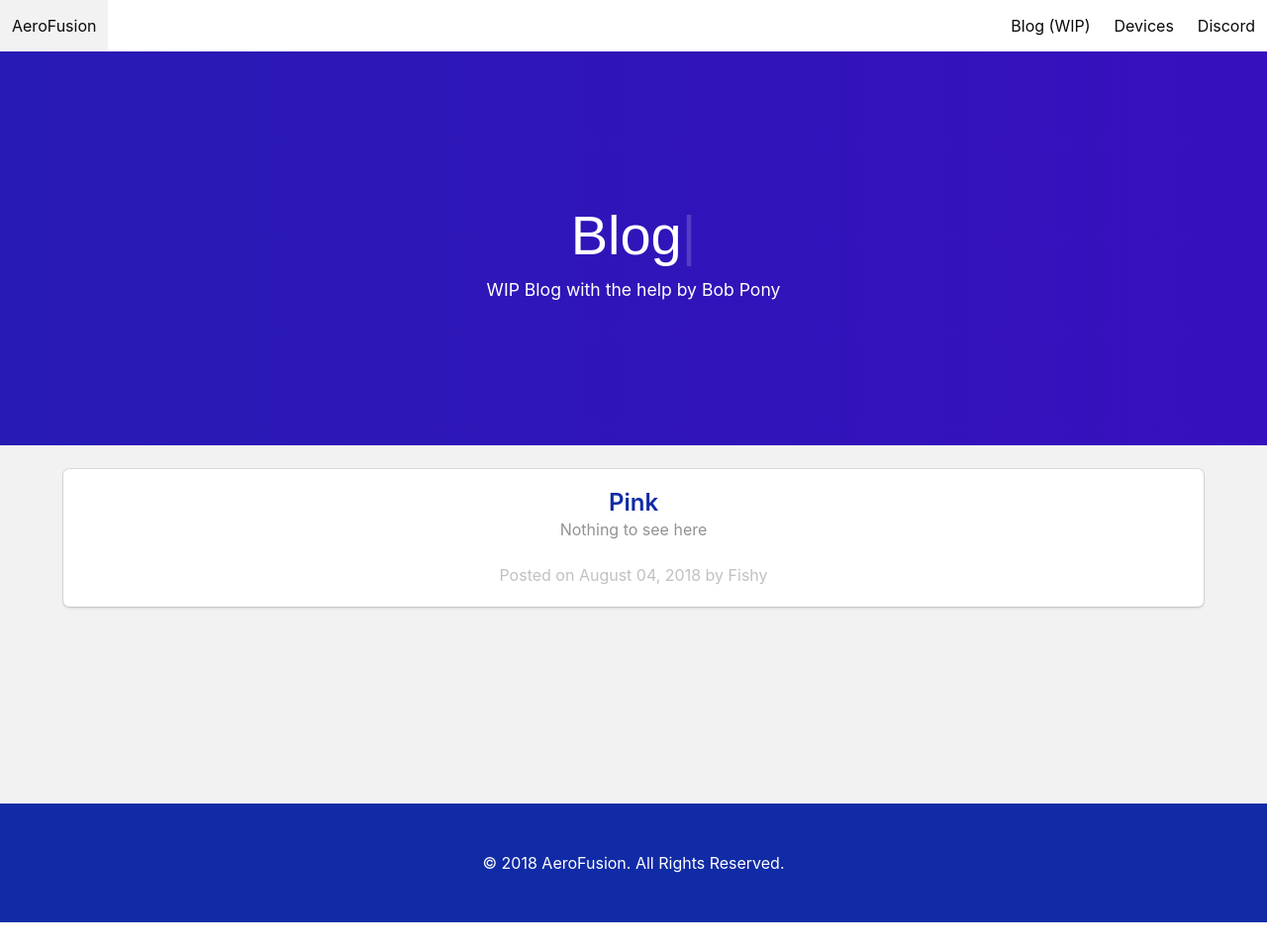
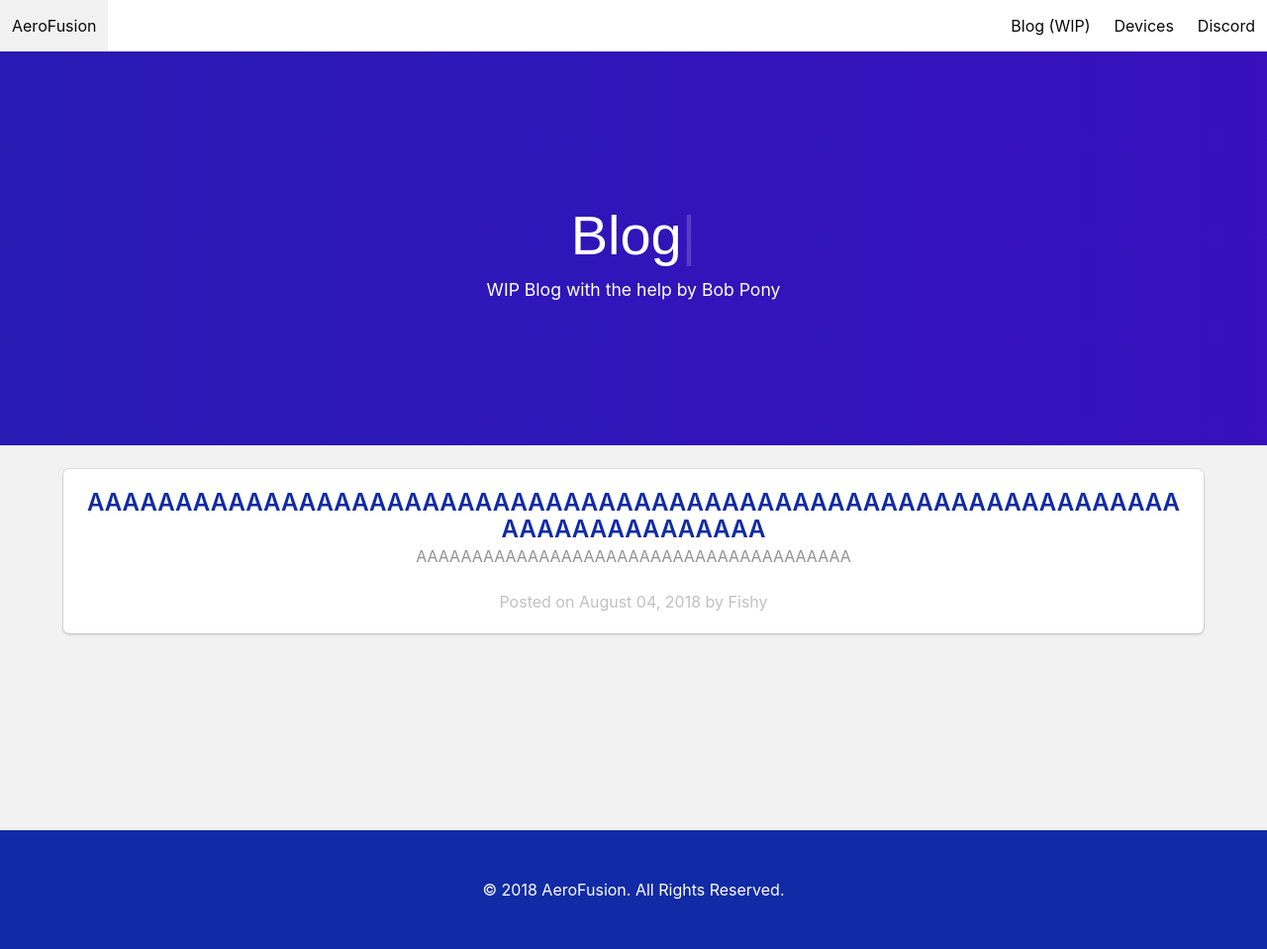
Before and after one commit to techfan36/AeroFusion-Website, a Jekyll site: the page built from blog.html, in a window 1280 px wide. Shown: the whole page at 99% size. Built offline with Jekyll 4.4.1, drawn with Linux system fonts in a browser that asks for light colours; some web fonts are replaced; comment, search, counter and statistics services are not loaded; before the commit the page ends 932 px from its top, so only the background shows below that.

Commit message:
Update 2018-08-04-First.md

```diff
--- a/_posts/2018-08-04-First.md
+++ b/_posts/2018-08-04-First.md
@@ -1,8 +1,9 @@
 ---
-title: Pink
+title: AAAAAAAAAAAAAAAAAAAAAAAAAAAAAAAAAAAAAAAAAAAAAAAAAAAAAAAAAAAAAAAAAAAAAAAAAAAAA
 layout: post
 author: Fishy
 author-link: https://example.org
-description: Nothing to see here
+description: AAAAAAAAAAAAAAAAAAAAAAAAAAAAAAAAAAAAAAA
 ---
-fuck off
+
+e
```
